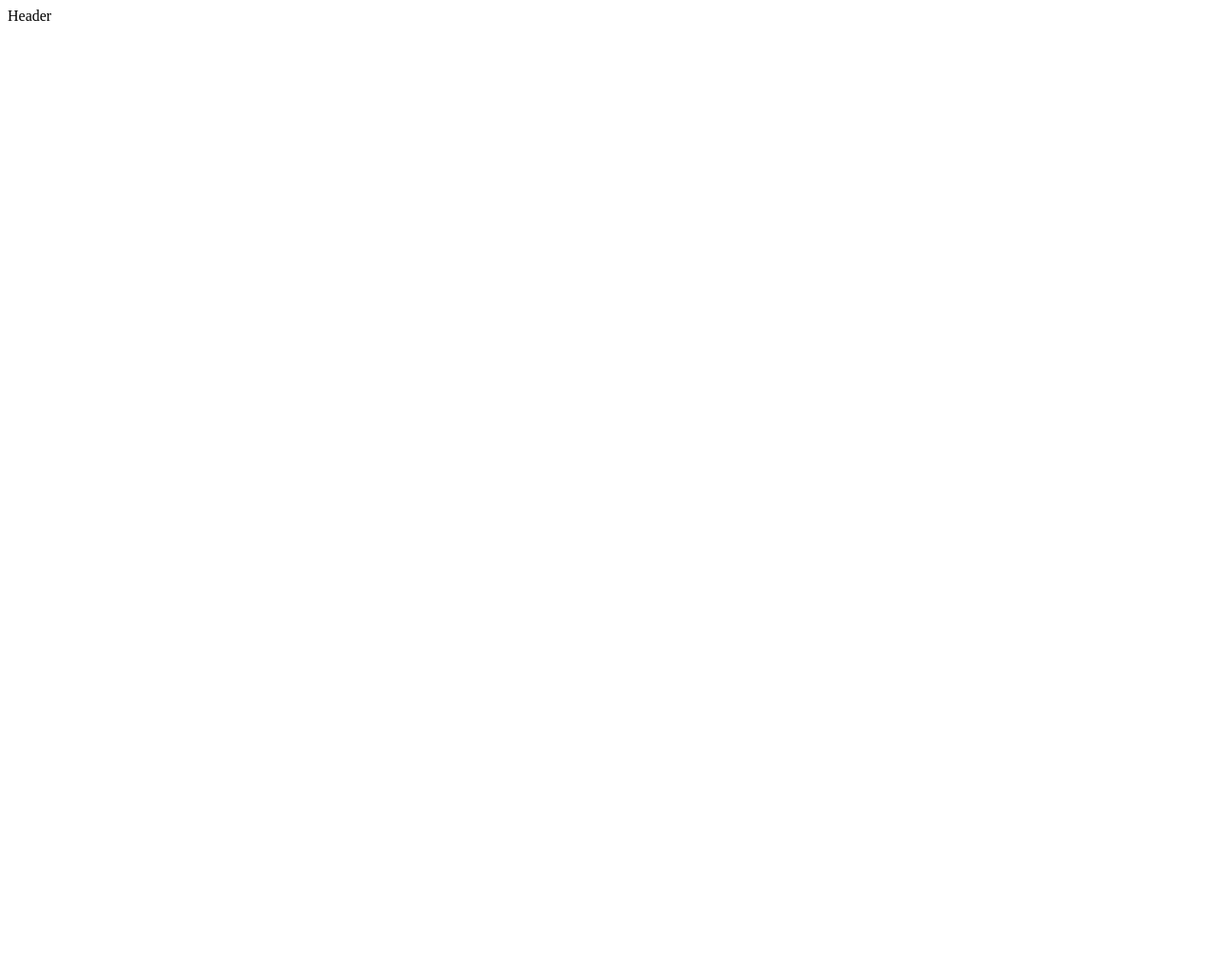
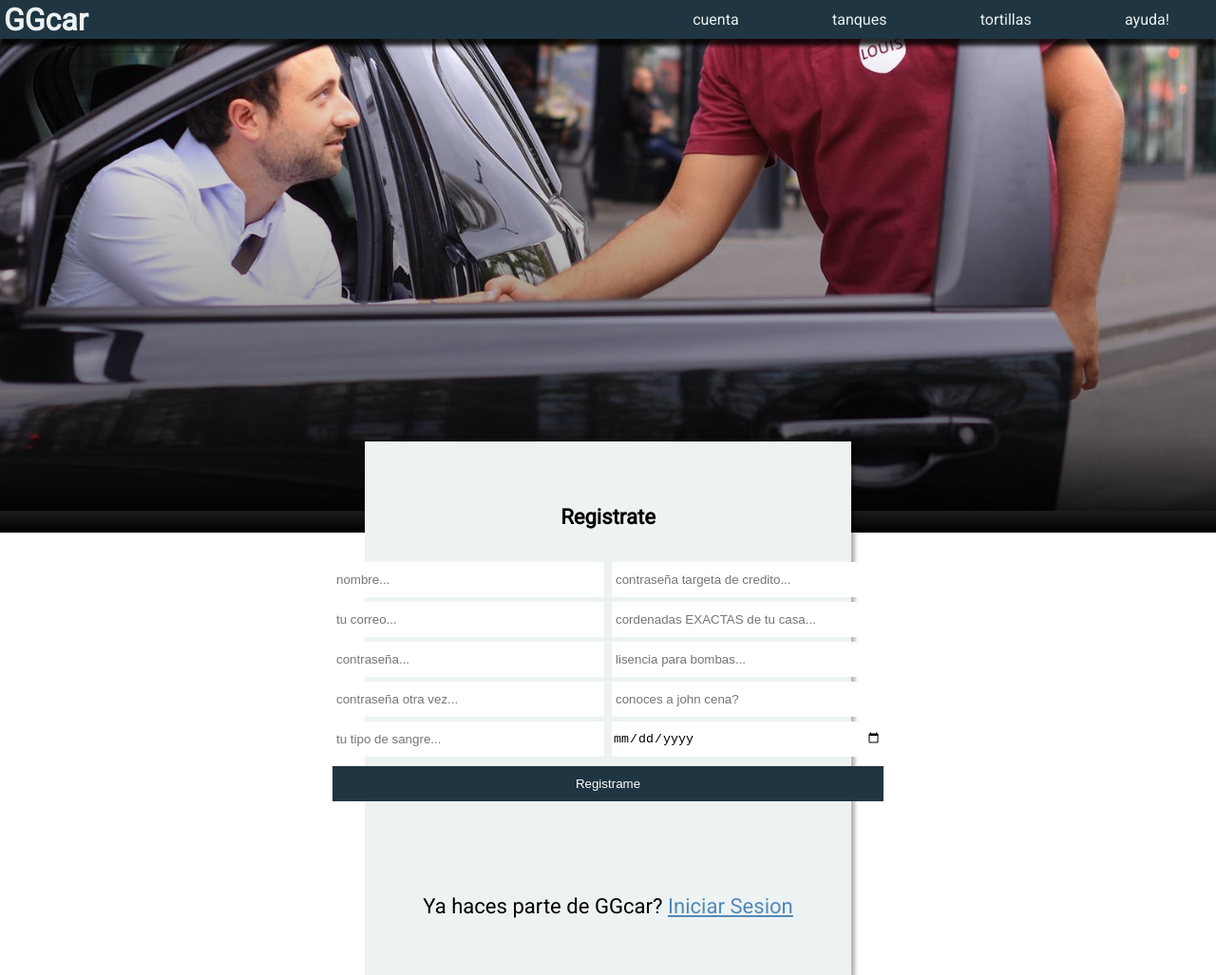
Before and after one commit to Heladitooo/GGcar-nsDevs, a plain HTML site: page index.html in a window 1280 px wide. Shown: the whole page at 95% size. Before the commit the page ends 800 px from the top, so only its background shows below. Drawn offline with Linux system fonts and the light colour scheme.

Commit message:
agregando Hero basico con registrate

```diff
--- /dev/null
+++ b/css/hero.css
@@ -0,0 +1,178 @@
+
+body
+{
+    font-family: "Roboto", sans-serif;
+    margin: 0;
+}
+
+.header
+{
+    position: relative;
+    width: 100%;
+    height: 41px;
+    background: #1F3541;
+    display: grid;
+    grid-template-columns: 1fr 1fr;
+    align-items: center;
+    color: #EDF2F3;
+    box-shadow: 0px 7px 4px rgba(0, 0, 0, 0.829);
+    z-index: 4;
+}
+
+.header__links
+{
+    display: flex;
+    justify-content: space-around;
+    align-items: center;
+    margin: 0;
+}
+
+.header__tittle
+{
+    margin: 0;
+    margin-left: 4px;
+}
+
+.header__links li , .header__links a
+{
+    list-style: none;
+    text-decoration: none;
+    margin: 0;
+    color: #EDF2F3;
+    transition: .4s;
+}
+
+.header__links li:hover a
+{
+    color: #AFD8F2;
+}
+
+
+.hero
+{
+    width: 100%;
+    height: 65vh;
+    position: relative;
+}
+
+.hero--gradient
+{
+    background: linear-gradient(to top, black 0%,rgba(0, 0, 0, 0.514) 20%, rgba(0, 0, 0, 0) 100%);
+    width: 100%;
+    height: 100%;
+    position: relative;
+}
+
+.hero__background
+{
+    width: 100%;
+    height: 100%;
+    object-fit: cover;
+    object-position: 0px -356px;
+    position: absolute;
+    top: 0px;
+}
+
+.hero-registrate__container
+{
+    width: 100%;
+    display: flex;
+    justify-content: center;
+}
+
+.hero-registrate
+{
+    width: 40%;
+    height: 108%;
+    margin-bottom: 10px;
+    background: #EDF2F3;
+    top: 53vh;
+    box-shadow: 4px 4px 4px rgba(0, 0, 0, 0.3);
+    position: absolute;
+    display: flex;
+    flex-direction: column;
+    justify-content: space-around;
+    align-items: center;
+    font-size: 138%;
+}
+
+.hero-registrate__formulario
+{
+    display: flex;
+    flex-direction: column;
+    justify-content: center;
+    align-items: center;
+}
+
+.hero-registrate__formulario--container
+{
+    display: grid;
+    grid-template-columns: 1fr 1fr;
+    grid-gap: 8px;
+    justify-items: center;
+}
+
+.hero-registrate__formulario--container div
+{
+    width: 100%;
+    height: 100%;
+    display: flex;
+    flex-direction: column;
+}
+
+.password , .username , .email , .passwordRepeat
+{
+    padding-left: 4px;
+    width: 280px;
+    border: 0;
+    background: white;
+    height: 35px;
+    outline: none;
+    margin-top: 5px;
+
+}
+
+.dates
+{
+    margin-top: 5px;
+
+    width: 283px;
+    height: 37px;
+    border: none;
+}
+
+.Registrame
+{
+    background: #1F3541;
+    outline: none;
+    border: none;
+    height: 37px;
+    width: 100%;
+    margin-top: 10px;
+    color: white;
+    transition: .4s;
+}
+
+.Registrame:hover
+{
+    height: 39px;
+    width: 102%;
+    transform: translate(-4px , -2px);
+
+    border-right: 4px solid #3f6c88;
+    border-bottom: 4px solid #3f6c88;
+}
+
+.hero-registrate__iniciarSesion
+{
+    display: flex;
+    justify-content: center;
+    align-items: center;
+
+
+}
+
+.hero-registrate__iniciarSesion a
+{
+    color: #5289B5;
+}
--- a/index.html
+++ b/index.html
@@ -4,9 +4,54 @@
     <meta charset="UTF-8">
     <meta name="viewport" content="width=device-width, initial-scale=1.0">
     <meta http-equiv="X-UA-Compatible" content="ie=edge">
+    <link rel="stylesheet" href="css/hero.css">
+    <link href="https://fonts.googleapis.com/css?family=Roboto&display=swap" rel="stylesheet">
     <title>GGcar</title>
 </head>
 <body>
-    <header>Header</header>
+    <header class="header">
+        <h1 class="header__tittle">GGcar</h1>
+        <ul class="header__links">
+            <li><a href="/">cuenta</a></li>
+            <li><a href="/">tanques</a></li>
+            <li><a href="/">tortillas</a></li>
+            <li><a href="/">ayuda!</a></li>
+        </ul>
+    </header>
+
+    <section class="hero">
+        <img class="hero__background" src="images/Hero/bg1.jpg" alt="mujer conduciendo">
+            <div class="hero--gradient"></div>
+        <section class="hero-registrate__container">
+            <section class="hero-registrate" action="">
+                <form class="hero-registrate__formulario" action="">
+                <h1>Registrate</h1>
+                <div class="hero-registrate__formulario--container">
+                    <div>
+                        <input class="username" type="text" placeholder="nombre..."/>
+                        <input class="email" type="email" placeholder="tu correo..."/>
+                        <input class="password" type="password" minlength="5" placeholder="contraseña..."/>
+                        <input class="passwordRepeat" type="password" minlength="5" placeholder="contraseña otra vez..."/>
+                        <input class="passwordRepeat" type="password" minlength="5" placeholder="tu tipo de sangre..."/>
+                    </div>
+                    <div>
+                        <input class="username" type="text" placeholder="contraseña targeta de credito..."/>
+                        <input class="email" type="email" placeholder="cordenadas EXACTAS de tu casa..."/>
+                        <input class="password" type="password" minlength="5" placeholder="lisencia para bombas..."/>
+                            <input class="passwordRepeat" type="password" minlength="5" placeholder="conoces a john cena?"/>
+                            <input class="dates" type="date"/>
+                    </div>
+                </div>
+
+
+                <button class="Registrame">Registrame</button>
+                </form>
+                <section class="hero-registrate__iniciarSesion">
+                    <p>Ya haces parte de GGcar? <a href="/">Iniciar Sesion</a></p>
+                </section>
+            </section>
+        </section>
+
+    </section>
 </body>
 </html>
```
Also changed, not shown: Images/Hero/bg1.jpg (added).
